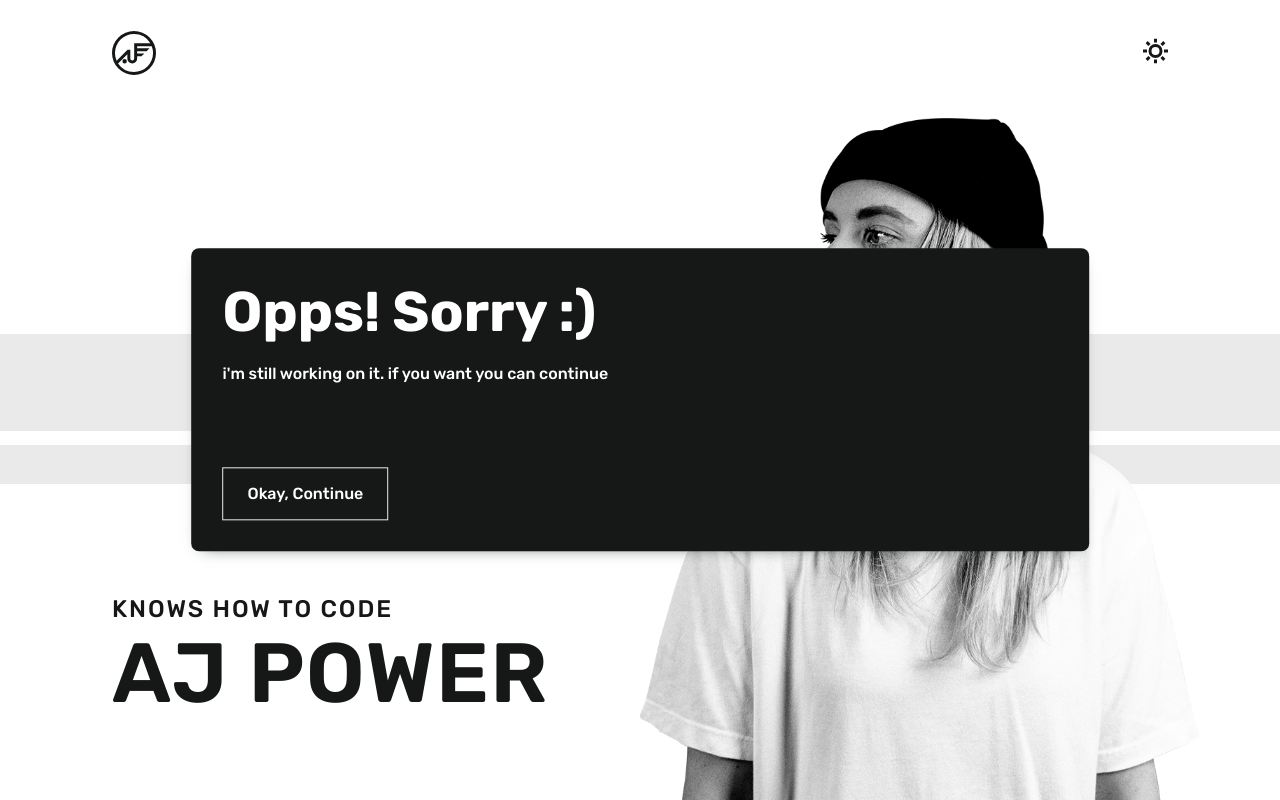
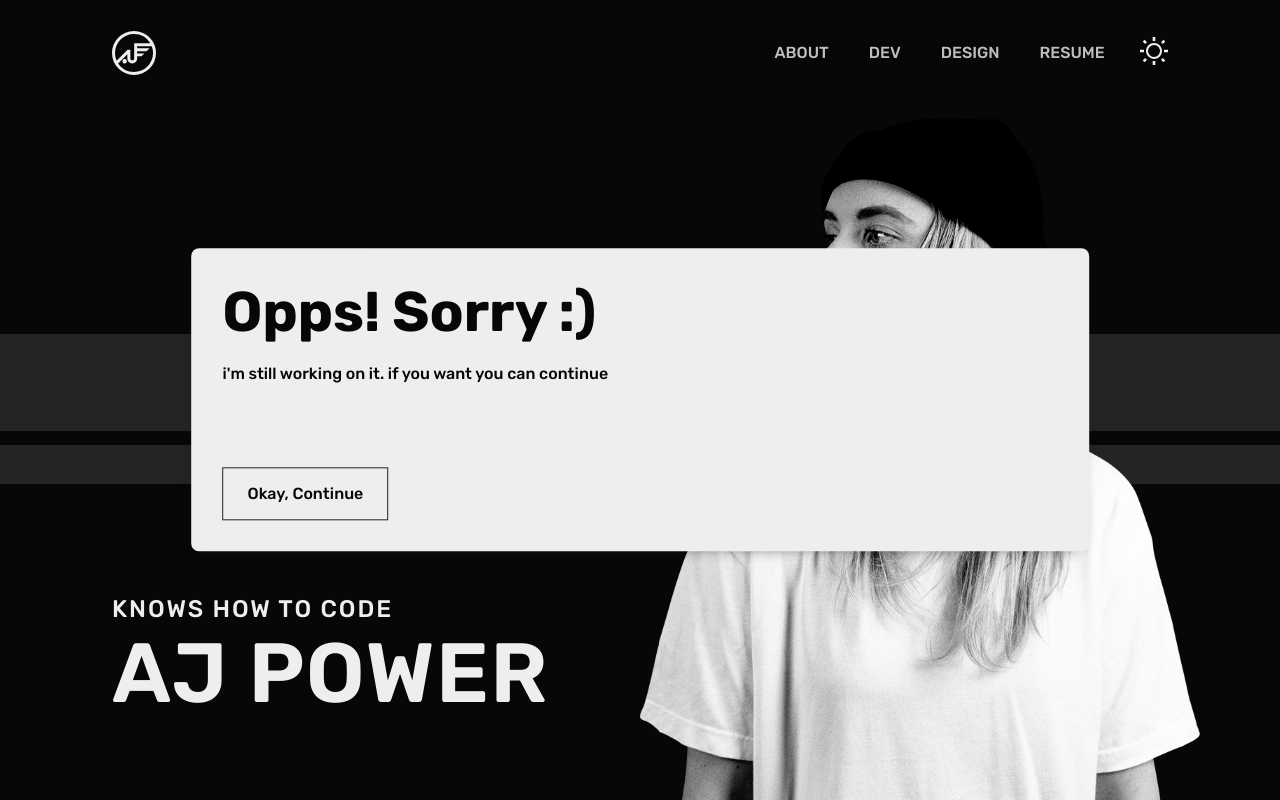
Before and after one commit to ajedral19/personal-portfolio, a Next.js app: page / in a window 1280 px wide. Shown: the top 800 px of the page. Built offline with nearby package versions, Linux system fonts and the light colour scheme.

Commit message:
fixed navigation, added working static page with dynamic route, no content yet

```diff
--- a/components/Footer/footer.js
+++ b/components/Footer/footer.js
@@ -11,8 +11,8 @@ export default function Footer({ container = false }) {
         <div className={cn({ container }, style.borderTop)}>
           <div className={cn('row', 'pt-1', 'pb-1', 'clear')}>
             <div className="col-lg-6 col-md-3 col-sm-2">
-              <Link href="/#">
-                <a className="medium tiny">GoGoGoPowerAJ &copy;</a>
+              <Link href="/">
+                <a className="medium tiny">GoGoPowerAJ &copy;</a>
               </Link>
               {/* <a href="/#" className="medium">
               </a> */}
--- a/components/NavBar/NavBar.js
+++ b/components/NavBar/NavBar.js
@@ -4,56 +4,61 @@ import cn from 'classnames'
 import style from './NavBar.module.sass'
 import { navigateTo, switchTheme } from '../../utils/utils'
 
-const defaultState = {
-  isOnPhone: false,
-  displayMenu: false,
-  scrolledDown: false,
+const NavBar = ({ container = false }) => {
+  const [state, setState] = useState({
+    theme_dark: false,
+    pinch_nav: false,
+    transform_menu: false,
+    show_menu: false,
+  })
+
+  const toggleMenu = () => {
+    setState({ ...state, show_menu: !state.show_menu })
   }
-const NavBar = ({ container = false }) => {
-  const [state, setState] = useState({ ...defaultState })
 
-  useEffect(() => {
-    window.addEventListener('load', handleOnLoad)
-    window.addEventListener('resize', handleResize)
-    // window.addEventListener('scroll', handleScroll)
-    return () => {
-      window.removeEventListener('load', handleOnLoad)
-      window.removeEventListener('resize', handleResize)
-      // window.removeEventListener('scroll', handleScroll)
-    }
-  }, [])
-
-  const handleResize = () => {
-    if (window.innerWidth <= 760) {
-      return setState({ ...state, isOnPhone: true, displayMenu: false })
-    }
-    return setState({ ...state, isOnPhone: false, displayMenu: true })
+  const handleScroll = () => {
+    const scrollHeight = window.scrollY
+    setState({ ...state, pinch_nav: scrollHeight > 100 ? true : false })
   }
 
   const handleOnLoad = () => {
-    // handleScroll(140)
     handleResize()
   }
 
-  const handleScroll = (target = 140) => {
-    if (typeof target == undefined || !target) return
-    if (
-      typeof target === 'string'
-        ? window.scrollY >= document.getElementById(target)?.offsetHeight
-        : typeof target === 'number' && window.scrollY >= target
-    ) {
-      return setState({ ...state, scrolledDown: true })
-    }
-    return setState({ ...state, scrolledDown: false })
+  const handleResize = () => {
+    const screenWidth = window.innerWidth
+    setState(() => ({
+      ...state,
+      transform_menu: screenWidth < 760 ? true : false,
+    }))
+    handleScroll()
   }
 
-  const toggleMenu = () => {
-    setState({ ...state, displayMenu: !state.displayMenu })
+  useEffect(() => {
+    document.body.style.overflow = !state.show_menu ? 'unset' : 'hidden'
+  }, [state.show_menu])
+
+  useEffect(() => {
+    window.document.documentElement.classList.toggle('dark-mode')
+    return () => {
+      // toggleTheme()
     }
+  }, [state.theme_dark])
+
+  useEffect(() => {
+    window.addEventListener('scroll', handleScroll, false)
+    window.addEventListener('load', handleOnLoad, false)
+    window.addEventListener('resize', handleResize, false)
+    return () => {
+      window.removeEventListener('scroll', handleScroll)
+      window.removeEventListener('load', handleOnLoad)
+      window.removeEventListener('resize', handleResize)
+    }
+  })
 
   return (
     <Fragment>
-      <nav className={cn(style.nav_bar, { [style.pinch]: state.scrolledDown })}>
+      <nav className={cn(style.nav_bar, { [style.pinch]: state.pinch_nav })}>
         <div className={cn({ container }, style.container)}>
           <div className={cn(style.nav_row)}>
             <div className={cn(style.logo_wrap)}>
@@ -74,36 +79,25 @@ const NavBar = ({ container = false }) => {
                 </svg>
               </span>
             </div>
-            {state.isOnPhone && (
+
             <button
               className={cn(style.nav_btn, style.nav_menu_toggle_btn)}
               onClick={() => toggleMenu()}
             >
-                <span className={cn(style.toggle_icon)}>
-                  <svg
-                    xmlns="http://www.w3.org/2000/svg"
-                    width="24"
-                    height="17"
-                    viewBox="0 0 24 17"
-                  >
-                    <g
-                      id="Component_2_2"
-                      data-name="Component 2 – 2"
-                      transform="translate(0 1.5)"
-                    >
+              <span>
+                <svg width="24" height="17" viewBox="0 0 24 17">
+                  <g id="Component_2_2" transform="translate(0 1.5)">
                     <line
-                        id="Line_40"
-                        className="line"
-                        data-name="Line 40"
+                      id="line_1"
+                      className="line1"
                       x1="24"
                       fill="none"
                       stroke="currentColor"
                       strokeWidth="3"
                     />
                     <line
-                        id="Line_41"
-                        className="line"
-                        data-name="Line 41"
+                      id="line_2"
+                      className="line2"
                       x1="24"
                       transform="translate(0 7)"
                       fill="none"
@@ -111,9 +105,8 @@ const NavBar = ({ container = false }) => {
                       strokeWidth="3"
                     />
                     <line
-                        id="Line_43"
-                        className="line"
-                        data-name="Line 43"
+                      id="line_3"
+                      className="line3"
                       x1="16"
                       transform="translate(0 14)"
                       fill="none"
@@ -124,134 +117,57 @@ const NavBar = ({ container = false }) => {
                 </svg>
               </span>
             </button>
-            )}
+
             <button
-              className={cn(style.nav_btn, style.theme_toggle_btn)}
-              onClick={() => switchTheme()}
+              className={cn(style.nav_btn, style.theme_toggle_btn, {
+                [style.toggled]: state.theme_dark,
+              })}
+              onClick={() =>
+                setState(() => ({ ...state, theme_dark: !state.theme_dark }))
+              }
             >
-              <svg width="25" height="25" viewBox="0 0 25 25">
-                <g
-                  id="Group_123"
-                  data-name="Group 123"
-                  transform="translate(-51.5 -22.5)"
-                >
-                  <g
-                    id="Ellipse_32"
-                    className="ball"
-                    data-name="Ellipse 32"
-                    transform="translate(57 28)"
-                    fill="none"
-                    stroke="currentColor"
-                    strokeWidth="3"
-                  >
-                    <circle cx="7" cy="7" r="7" stroke="none" />
-                    <circle cx="7" cy="7" r="5.5" fill="none" />
-                  </g>
-                  <line
-                    id="Line_53"
-                    data-name="Line 53"
-                    className="ray"
-                    y1="4"
-                    transform="translate(64 22.5)"
-                    fill="none"
-                    stroke="currentColor"
-                    strokeWidth="3"
+              <span>
+                <svg viewBox="0 0 26 26">
+                  <path
+                    d="M13,7.43A5.58,5.58,0,1,1,9.07,9.07,5.6,5.6,0,0,1,13,7.43M14.24,0H11.76V3.71h2.48Zm7.49,2.54L19.5,4.77,21.23,6.5l2.23-2.23Zm-17.46,0L2.54,4.27,4.77,6.5,6.5,4.77Zm8.73,3A7.43,7.43,0,1,0,20.43,13,7.43,7.43,0,0,0,13,5.57Zm13,6.19H22.29v2.48H26Zm-22.29,0H0v2.48H3.71ZM21.23,19.5,19.5,21.23l2.23,2.23,1.73-1.73Zm-16.46,0L2.54,21.73l1.73,1.73L6.5,21.23Zm9.47,2.79H11.76V26h2.48Z"
+                    style={{ fill: 'currentColor' }}
                   />
-                  <line
-                    id="Line_54"
-                    data-name="Line 54"
-                    className="ray"
-                    y1="4"
-                    transform="translate(64 43.5)"
-                    fill="none"
-                    stroke="currentColor"
-                    strokeWidth="3"
-                  />
-                  <line
-                    id="Line_55"
-                    data-name="Line 55"
-                    className="ray"
-                    y1="4"
-                    transform="translate(51.5 35) rotate(-90)"
-                    fill="none"
-                    stroke="currentColor"
-                    strokeWidth="3"
-                  />
-                  <line
-                    id="Line_56"
-                    data-name="Line 56"
-                    className="ray"
-                    y1="4"
-                    transform="translate(72.5 35) rotate(-90)"
-                    fill="none"
-                    stroke="currentColor"
-                    strokeWidth="3"
-                  />
-                  <line
-                    id="Line_57"
-                    data-name="Line 57"
-                    className="ray"
-                    y1="4"
-                    transform="translate(55.161 26.161) rotate(-45)"
-                    fill="none"
-                    stroke="currentColor"
-                    strokeWidth="3"
-                  />
-                  <line
-                    id="Line_58"
-                    data-name="Line 58"
-                    className="ray"
-                    y1="4"
-                    transform="translate(70.01 41.01) rotate(-45)"
-                    fill="none"
-                    stroke="currentColor"
-                    strokeWidth="3"
-                  />
-                  <line
-                    id="Line_59"
-                    data-name="Line 59"
-                    className="ray"
-                    y1="4"
-                    transform="translate(55.161 43.839) rotate(-135)"
-                    fill="none"
-                    stroke="currentColor"
-                    strokeWidth="3"
-                  />
-                  <line
-                    id="Line_60"
-                    data-name="Line 60"
-                    className="ray"
-                    y1="4"
-                    transform="translate(70.01 28.99) rotate(-135)"
-                    fill="none"
-                    stroke="currentColor"
-                    strokeWidth="3"
-                  />
-                </g>
                 </svg>
+              </span>
             </button>
-            {
-              // ((state.isOnPhone && state.displayMenu) || state.displayMenu) &&
-              ((state.isOnPhone && state.displayMenu) || state.displayMenu) && (
+
             <div
               className={cn(style.nav_menu_wrap, {
-                    [style.toggle]: state.isOnPhone && state.displayMenu,
+                [style.show]: state.show_menu,
               })}
             >
-                  <ul className={cn(style.nav_menu)}>
+              <ul
+                className={cn(style.nav_menu, {
+                  [style.show]: state.show_menu,
+                })}
+              >
                 <li className={cn(style.menu_item)}>
-                      <a onClick={() => navigateTo('about')}>About</a>
+                  <Link href="/#about">
+                    <a onClick={(e) => navigateTo('about')}>About</a>
+                  </Link>
                 </li>
                 <li className={cn(style.menu_item)}>
-                      <a onClick={() => navigateTo('dev')}>Dev</a>
+                  <Link href="/#dev">
+                    <a onClick={(e) => navigateTo('dev')}>Dev</a>
+                  </Link>
                 </li>
                 <li className={cn(style.menu_item)}>
-                      <a onClick={() => navigateTo('design')}>Design</a>
+                  <Link href="/#design">
+                    <a onClick={(e) => navigateTo('design')}>Design</a>
+                  </Link>
                 </li>
                 <li className={cn(style.menu_item)}>
-                      <a onClick={() => navigateTo('resume')}>Resume</a>
+                  <Link href="/#resume">
+                    <a onClick={(e) => navigateTo('resume')}>Resume</a>
+                  </Link>
                 </li>
-                    {state.isOnPhone && (
+
+                {state.transform_menu && (
                   <li className={cn(style.menu_item, style.footer)}>
                     <Link href="/">
                       <a className={cn('medium', 'tiny')}>
@@ -262,8 +178,6 @@ const NavBar = ({ container = false }) => {
                 )}
               </ul>
             </div>
-              )
-            }
           </div>
         </div>
       </nav>
--- a/components/NavBar/NavBar.module.sass
+++ b/components/NavBar/NavBar.module.sass
@@ -34,33 +34,46 @@
                 outline: none
                 border: none
                 cursor: pointer
+                span svg
+                    // background: red
+                    max-width: 28px
+                    width: 100%
                 &.nav_menu_toggle_btn
                     left: 0
                     top: 0
-                    z-index: 1
+                    z-index: 2
+                &.toggled
+                    span svg
+
                 &.theme_toggle_btn
-                    // background: red
                     right: 0
                     top: 0
                     z-index: 1
+                    // &.toggled
+                    //     span svg
+                    //         background: red
+
             .nav_menu_wrap
-                background: var.$shadedLow
                 // box-shadow: 4px 0px 14px 0 rgb(0 0 0 / 10%)
                 position: fixed
-                min-width: 50%
-                max-width: 50%
+                // z-index: 1
+                width: 100%
                 height: 100%
                 text-align: left
                 left: 0
+                top: 0
+                background: none
                 transform: translateX(-100%)
-                top: 0
-                transition: transform .5s ease-in-out
-                &.toggle
-                    pointer-events: unset
+                transition: transform .25s ease-in-out
+                &.show
                     transform: translateX(0%)
                 .nav_menu
                     height: 100%
+                    max-width: 50%
                     padding-top: 6em
+                    // transform: translateX(-100%)
+                    transition: transform .5s ease-in-out
+                    background: var.$shadedLow
                     .menu_item
                         cursor: pointer
                         &.footer
@@ -77,6 +90,8 @@
                             padding-top: .75em
                             padding-bottom: .75em
                             text-transform: uppercase
+                            &.active
+                                color: var.$default
 
 @media screen and (min-width: 760px)
     .nav_bar
@@ -94,11 +109,13 @@
                     &.theme_toggle_btn
                         height: auto
                         top: 50%
+                        z-index: 2
                         transform: translateY(-50%)
                         padding-bottom: 0
                         padding-bottom: 0
                 .nav_menu_wrap
                     position: relative
+                    width: unset
                     min-width: unset
                     max-width: unset
                     height: unset
@@ -106,6 +123,9 @@
                     pointer-events: unset
                     transform: unset
                     .nav_menu
+                        background: none
+                        transform: unset
+                        max-width: unset
                         position: relative
                         padding-top: 0
                         margin-right: 2.5em
--- a/pages/index.js
+++ b/pages/index.js
@@ -1,4 +1,5 @@
 import Image from 'next/image'
+import Link from 'next/link'
 import { useState, useEffect, Fragment } from 'react'
 import { collapse } from '../utils/utils'
 import style from '../styles/Home.module.sass'
@@ -27,17 +28,17 @@ export async function getStaticProps() {
 }
 
 export default function Home({ projects, experiences }) {
-  const [state, setState] = useState({ desc: '', promptModal: true })
+  const [state, setState] = useState({
+    desc:
+      'Lorem ipsum dolor sit amet consectetur adipisicing elit. Rerum, impedit vel molestias incidunt dolore laboriosam dolores soluta quas fugit harum temporibus ipsa magnam iste. Illo, ducimus temporibus.',
+    promptModal: true,
+  })
 
   const handleModalOnClick = () => setState({ ...state, promptModal: false })
 
   useEffect(() => {
-    setState({
-      ...state,
-      desc:
-        'Lorem ipsum dolor sit amet consectetur adipisicing elit. Rerum, impedit vel molestias incidunt dolore laboriosam dolores soluta quas fugit harum temporibus ipsa magnam iste. Illo, ducimus temporibus.',
-    })
-  }, [setState])
+    document.body.style.overflow = state.promptModal ? 'hidden' : 'unset'
+  }, [state.promptModal])
 
   return (
     <Fragment>
@@ -126,7 +127,15 @@ export default function Home({ projects, experiences }) {
                 (proj, key) =>
                   proj.category === 'design' && (
                     <div key={proj.id} className="col-lg-4 col-md-3 col-sm-2">
-                      <ImageThumbnail />
+                      <Link
+                        href="/project/[id]/[title]"
+                        as={`/project/${proj.id}/${proj.title}`}
+                        scroll={false}
+                      >
+                        <a>
+                          <ImageThumbnail />
+                        </a>
+                      </Link>
                     </div>
                   ),
               )}
--- a/styles/global.sass
+++ b/styles/global.sass
@@ -61,7 +61,7 @@
 
 html
     scroll-behavior: smooth
-    // scroll-padding: 100px
+    scroll-padding: var(--scroll-padding, 50px)
 
 body
     background: var.$background
--- a/utils/utils.js
+++ b/utils/utils.js
@@ -57,6 +57,11 @@ export const switchTheme = () => {
   // window.matchMedia('(prefers-color-scheme: dark)')
 }
 
+export const localStore = () => {
+  const t = window.caches.open
+  console.log(CacheStorage)
+}
+
 // export const collapse = (
 //   accordion = undefined,
 //   classCollapse = '',
```
Also changed, not shown: data/data.json (+21 -21 lines), pages/project/[id]/[title].js (added, +65 -0 lines). Lines whose indentation alone changed are shown as unchanged.
